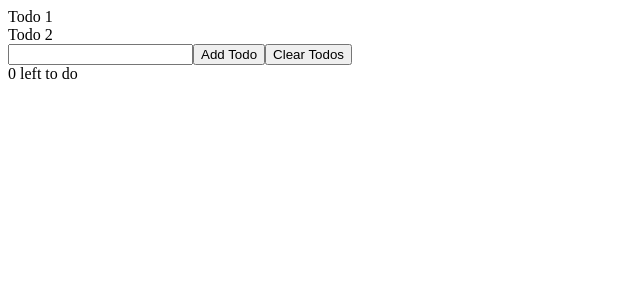
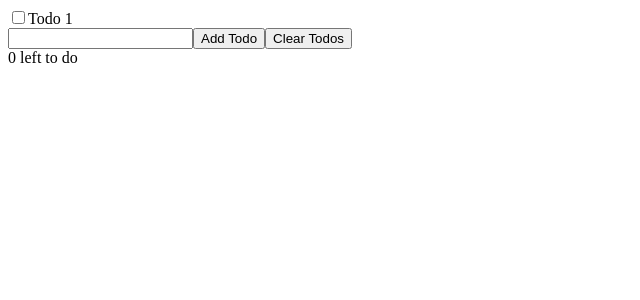
Before and after one commit to BlasToth/react, a React (Create React App) app in the folder to-do-list-basic/: page / in a window 1280 px wide. Shown: the top 300 px of the page, without its empty margins (0-640 px from the left). Built offline with nearby package versions, Linux system fonts and the light colour scheme.

Commit message:
add checkbox

```diff
--- a/to-do-list-basic/src/App.js
+++ b/to-do-list-basic/src/App.js
@@ -2,7 +2,7 @@
 import TodoList from './TodoList'
 
 function App() {
-  const [todos, setTodos] = useState(['Todo 1', 'Todo 2'])
+  const [todos, setTodos] = useState([{ id: 1, name: 'Todo 1', complete: false }])
   return (
     <>
       <TodoList todos = { todos }/>
--- a/to-do-list-basic/src/Todo.js
+++ b/to-do-list-basic/src/Todo.js
@@ -3,7 +3,10 @@
 export default function Todo({ todo }) {
     return (
         <div>
-            { todo }
+            <label>
+                <input type="checkbox" checked={todo.complete} />
+                { todo.name }
+            </label>
         </div>
     )
 }
--- a/to-do-list-basic/src/TodoList.js
+++ b/to-do-list-basic/src/TodoList.js
@@ -4,7 +4,7 @@
 export default function TodoList({ todos }) {
     return (
         todos.map(todo => {
-            return <Todo key = { todo } todo = { todo } />
+            return <Todo key = { todo.id } todo = { todo } />
         })
     )
 }
```
